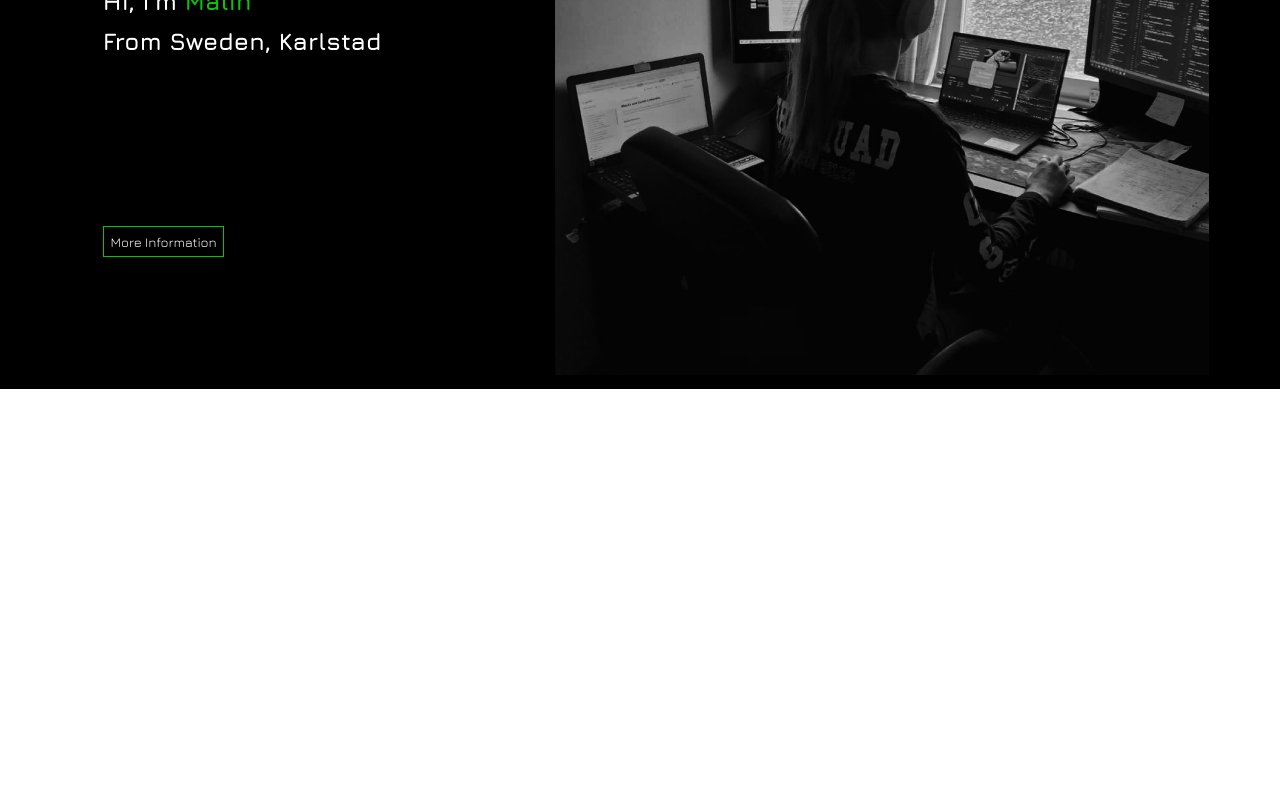
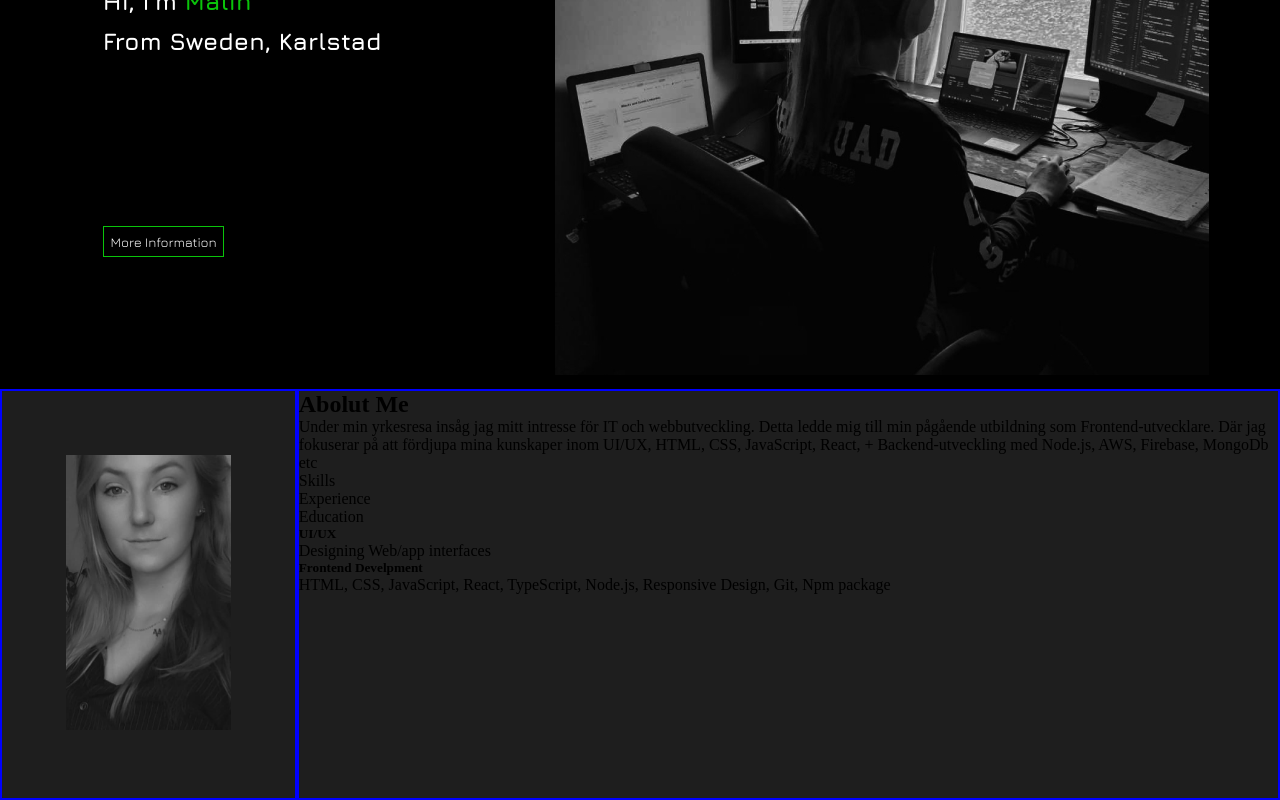
Before and after one commit to MalinJ123/Portfolio, a React (Vite) app: page /start in a window 1280 px wide. Shown: the part 268-1068 px from the top of the page. Before the commit the page ends 800 px from the top, so only its background shows below. Built offline with nearby package versions, Linux system fonts and the light colour scheme.

Commit message:
started with section 2 on start page, aboute me

```diff
--- a/src/routes/Start.jsx
+++ b/src/routes/Start.jsx
@@ -1,4 +1,5 @@
 import working from "../images/me-working.jpg";
+import me from "../images/me.jpg"
 import "../styles/start.css";
 function Start() {
   return (
@@ -24,6 +25,38 @@ function Start() {
           <img src={working} className="hero-img" alt="When i'm programming" />
         </div>
       </section>
+      <section className="about">
+        <div className="about__container">
+          <img className="img" src={me} alt="" />
+        </div>
+        <div className="about__container">
+          <h1>Abolut Me</h1>
+          <article>
+            Under min yrkesresa insåg jag mitt intresse för IT och
+            webbutveckling. Detta ledde mig till min pågående utbildning som
+            Frontend-utvecklare. Där jag fokuserar på att fördjupa mina
+            kunskaper inom UI/UX, HTML, CSS, JavaScript, React, +
+            Backend-utveckling med Node.js, AWS, Firebase, MongoDb etc
+          </article>
+
+          <nav>Skills</nav>
+          <nav>Experience</nav>
+          <nav>Education</nav>
+
+          <article>
+           <div>
+           <h5>UI/UX </h5>
+            <p>Designing Web/app interfaces</p>
+
+            <div>
+            <h5>Frontend Develpment</h5>
+            <p>HTML, CSS, JavaScript, React, TypeScript, Node.js, Responsive Design, Git, Npm package</p>
+
+            </div>
+           </div>
+          </article>
+        </div>
+      </section>
     </>
   );
 }
--- a/src/styles/start.css
+++ b/src/styles/start.css
@@ -1,3 +1,5 @@
+/* section 1  */
+
 .wrapper {
   display: flex;
   justify-content: space-around;
@@ -28,10 +30,30 @@
     transform: scale(1.2);
     cursor: pointer;
 }
+
 .hero-img {
     max-width: 100%;
     height: auto;
 }
+
+
+
+/* Section 2 About Me */
+.img{
+    max-width: 100%;
+    height: auto;
+    padding:4em;
+}
+.about{
+    background-color: #1E1E1E;
+    display: flex;
+}
+
+.about__container{
+    border: 2px solid blue;
+}
+
+
 
 @media screen and (max-width:801px) {
     .wrapper {
```
Also changed, not shown: src/images/me.jpg (added).
